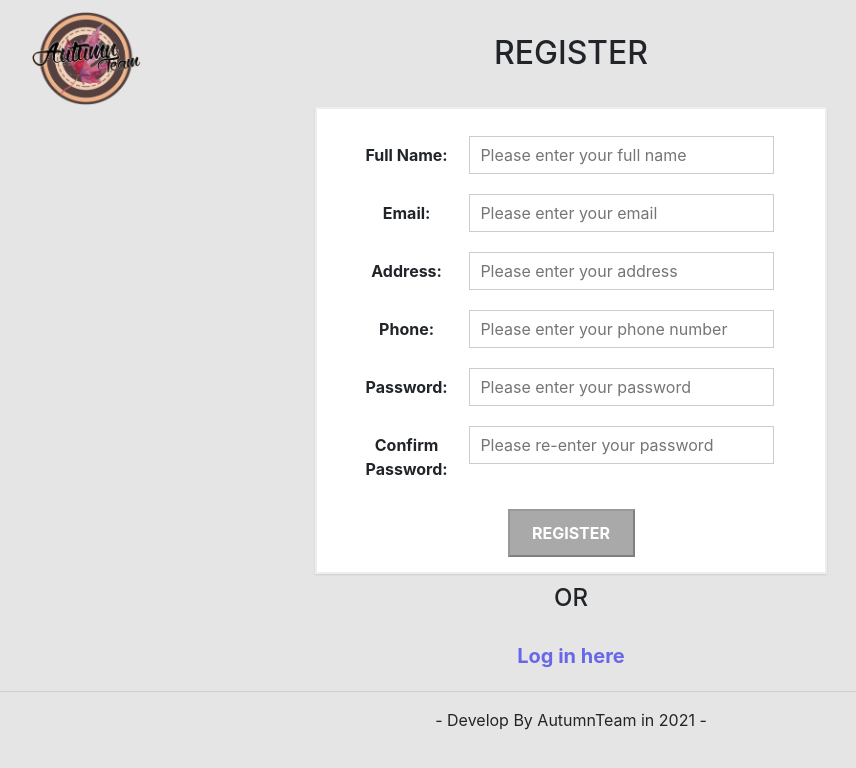
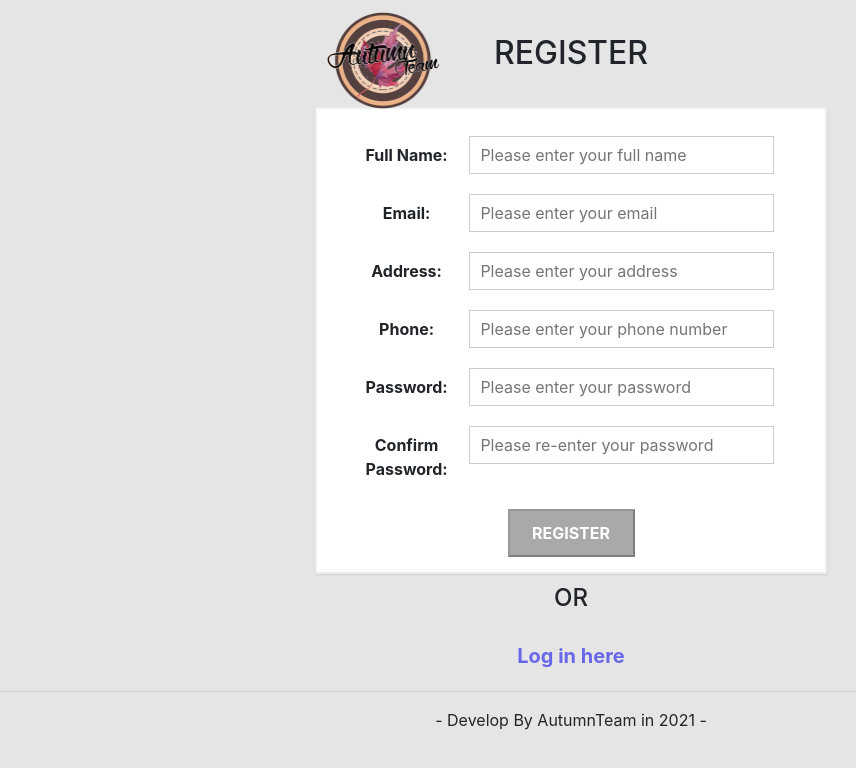
Before and after one commit to Autumn-Team/CommunityHub-web-react-verson, a React (Create React App) app: page / in a window 1280 px wide. Shown: the top 768 px of the page, without its empty margins (69-925 px from the left). Built offline with nearby package versions, Linux system fonts and the light colour scheme.

Commit message:
Add classes to css file

```diff
--- a/src/components/Logo/Logo.module.css
+++ b/src/components/Logo/Logo.module.css
@@ -1,10 +1,9 @@
 .Logo {
     background-color: inherit;
-    padding-left: 101px;
-    position: absolute;
+    text-align: center;
 }
 
 .Logo img {
-    height: 18%;
-    width: 12%;
+    height: 25%;
+    width: 12.5%;
 }
--- a/src/containers/RegisterPage/Register.module.css
+++ b/src/containers/RegisterPage/Register.module.css
@@ -20,12 +20,15 @@
     font-size: 20px;
 }
 
-h2 {
+.Title {
     text-align: center;
     margin-top: 10px;
     padding-top: 24px;
     padding-bottom: 20px;
 }
-h4 {
+.Or {
     text-align: center;
 }
+.RLogo {
+    position: absolute;
+}
--- a/src/containers/RegisterPage/registerPage.js
+++ b/src/containers/RegisterPage/registerPage.js
@@ -151,12 +151,12 @@ const Register = props => {
 
     return (
         <React.Fragment>
-            <Logo />
-            <h2>REGISTER</h2>
+            <div className={classes.RLogo}><Logo /></div>
+            <h2 className={classes.Title}>REGISTER</h2>
             <div className={classes.Form}>
                 {form}
             </div>
-            <h4>OR</h4>
+            <h4 className={classes.Or}>OR</h4>
             <div className={classes.Register}><Button btnType="Link">Log in here</Button></div>
 
         </React.Fragment>
```
Also changed, not shown: 1 other file (tests, documents, lock files or other folders).
